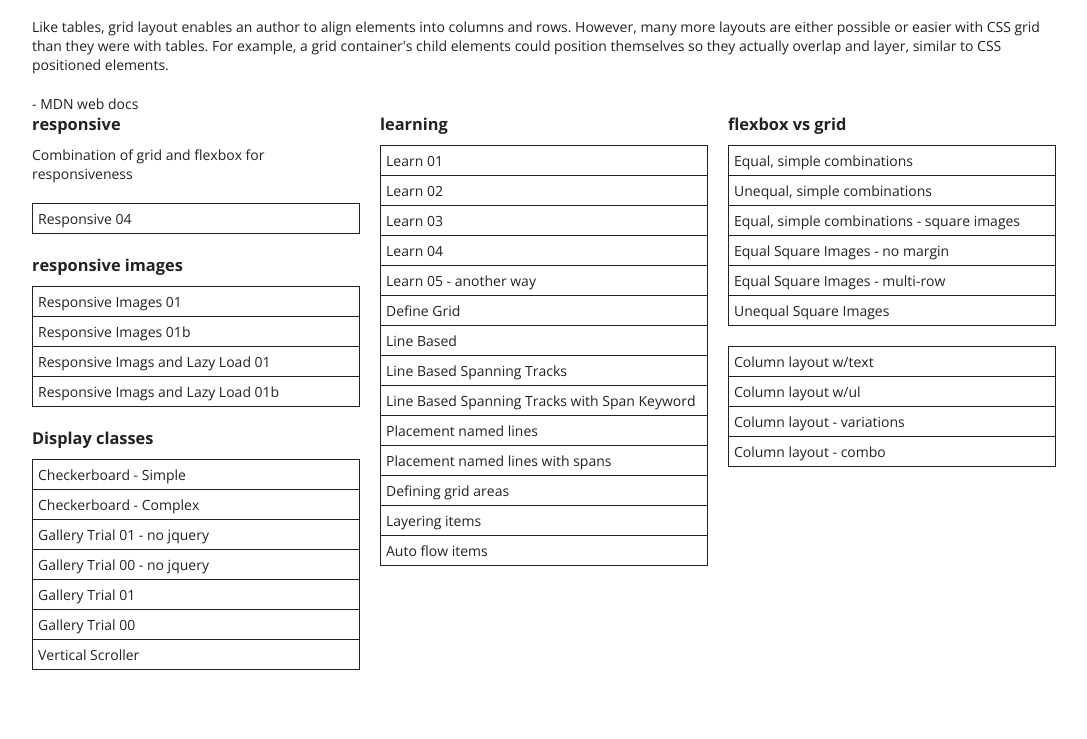
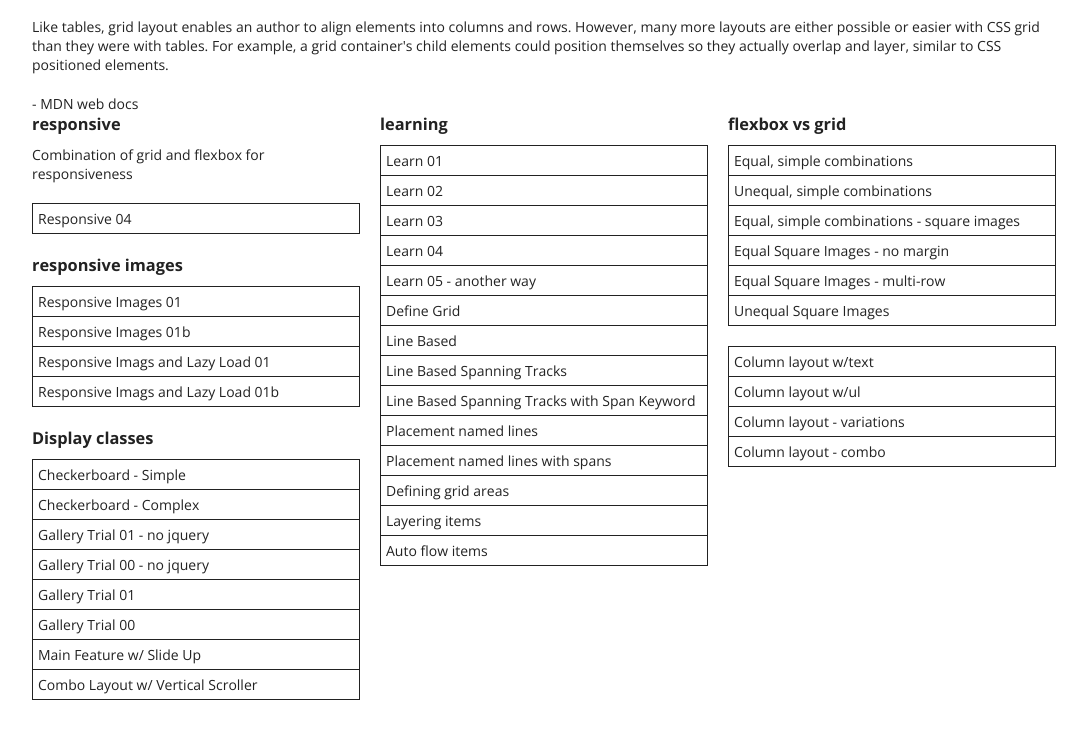
Before and after one commit to rtoddf/grids, a website: page builds/development/index.html in a window 1280 px wide. Shown: the part 99-838 px from the top of the page, without its empty margins (96-1183 px from the left). Before the commit the page ends 809 px from the top, so only its background shows below. Drawn offline with nearby package versions, Linux system fonts and the light colour scheme.

Commit message:
cleanup moving

```diff
--- a/builds/development/index.html
+++ b/builds/development/index.html
@@ -52,7 +52,8 @@
 						<li><a href="displays-gallery01b.html">Gallery Trial 01</a></li>
 						<li><a href="displays-gallery00b.html">Gallery Trial 00</a></li>
 
-						<li><a href="vs-11.html">Vertical Scroller</a></li>
+						<li><a href="vs-10.html">Main Feature w/ Slide Up</a></li>
+						<li><a href="vs-11.html">Combo Layout w/ Vertical Scroller</a></li>
 					</ul>
 				</div>
 				<div class="flex-item">
```
